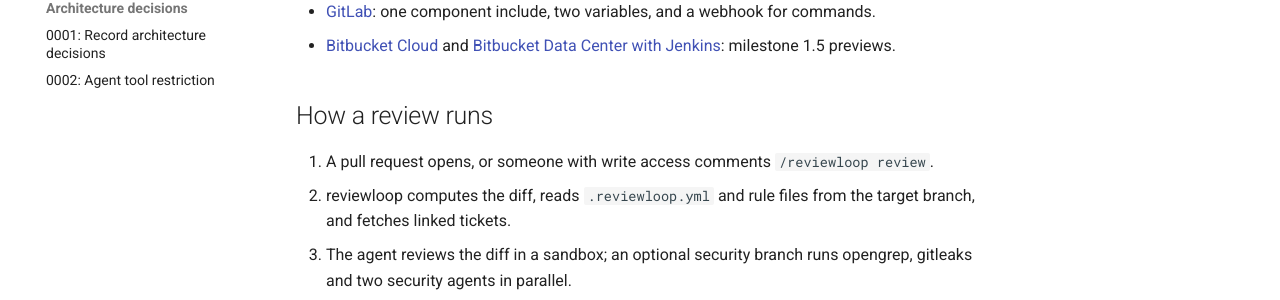
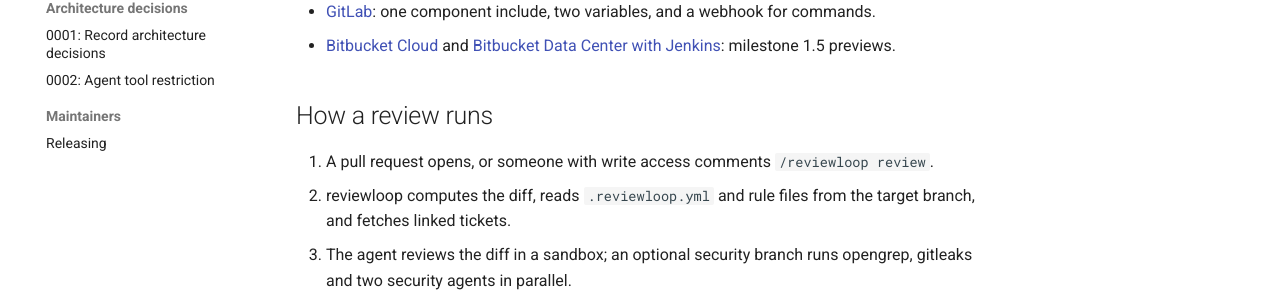
Before and after one commit to tpham1467/reviewloop, an MkDocs documentation site: the page built from docs/index.md, in a window 1280 px wide. Shown: the part 542-842 px from the top of the page. Built offline with MkDocs 1.6.1 and Material for MkDocs 9.7.7, drawn with Linux system fonts in a browser that asks for light colours; comment, search, counter and statistics services are not loaded.

Commit message:
docs: add the release guide to the site navigation (#22)
Adds `docs/maintainers/release.md` (from the release pipeline PR) to the
mkdocs nav; `mkdocs build --strict` failed on the omitted page.

```diff
--- a/mkdocs.yml
+++ b/mkdocs.yml
@@ -65,3 +65,5 @@ nav:
   - Architecture decisions:
       - "0001: Record architecture decisions": adr/0001-record-architecture-decisions.md
       - "0002: Agent tool restriction": adr/0002-agent-tool-restriction.md
+  - Maintainers:
+      - Releasing: maintainers/release.md
```
